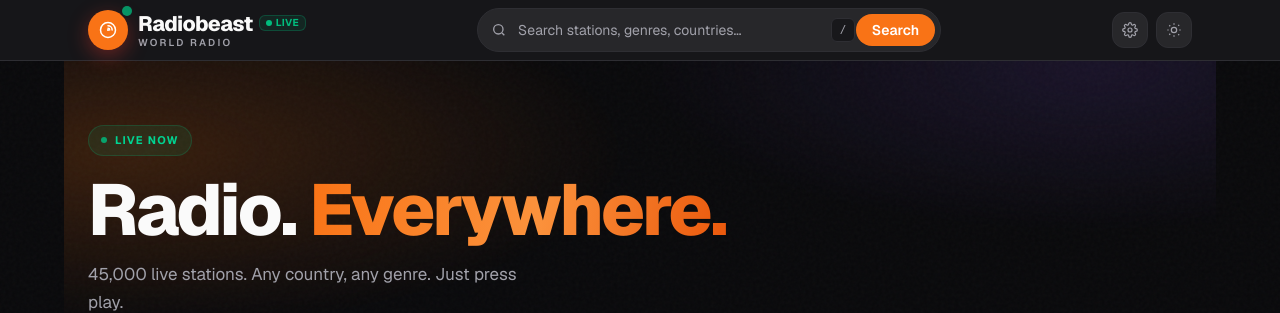
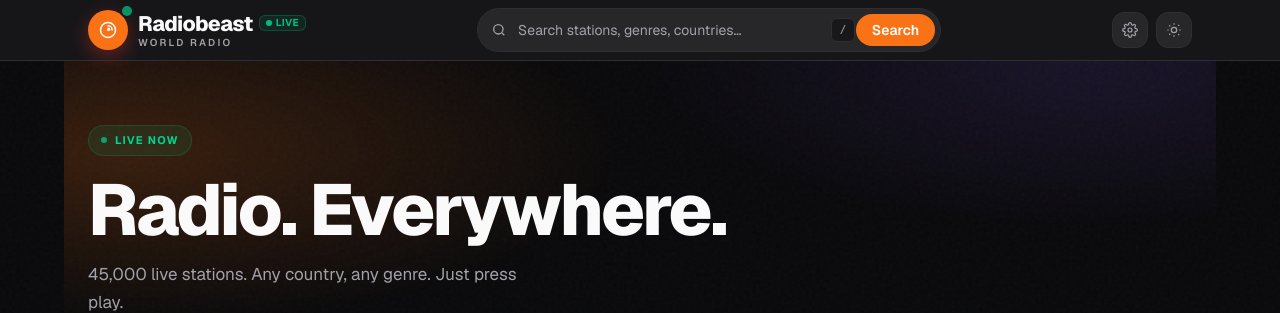
Before and after one commit to elpresidentey/Radiobeast, a Next.js app: page / in a window 1280 px wide. Shown: the top 313 px of the page. Built offline with nearby package versions, Linux system fonts and the light colour scheme; no server answers.

Commit message:
style: drop orange gradient on hero headline -> plain solid text
- app/page.tsx: Everywhere. is now plain var(--foreground) text instead of gradient-filled text
- app/globals.css: remove the now-unused .text-gradient utility

```diff
--- a/app/globals.css
+++ b/app/globals.css
@@ -178,14 +178,6 @@ header.liquid-strong { border-top: none; border-bottom: 1px solid var(--border);
 }
 .card-lift:active { transform: translateY(-1px) scale(.995); }
 
-/* gradient accent word */
-.text-gradient {
-  background-image: linear-gradient(100deg, var(--accent), #fb923c 55%, var(--accent-hover));
-  -webkit-background-clip: text;
-  background-clip: text;
-  color: transparent;
-}
-
 /* ambient hero glow */
 .hero-glow {
   position: absolute;
--- a/app/page.tsx
+++ b/app/page.tsx
@@ -276,7 +276,7 @@ export default function Home() {
           </div>
           <h1 className="mt-5 text-[40px] sm:text-[60px] lg:text-[72px] font-extrabold tracking-[-0.035em] leading-[0.95] text-[var(--foreground)]">
             Radio.<br className="sm:hidden" />{" "}
-            <span className="text-gradient">Everywhere.</span>
+            Everywhere.
           </h1>
           <p className="mt-4 text-[15px] sm:text-[17px] leading-[1.65] text-[var(--muted-foreground)] max-w-[440px]">
             45,000 live stations. Any country, any genre. Just press play.
```
